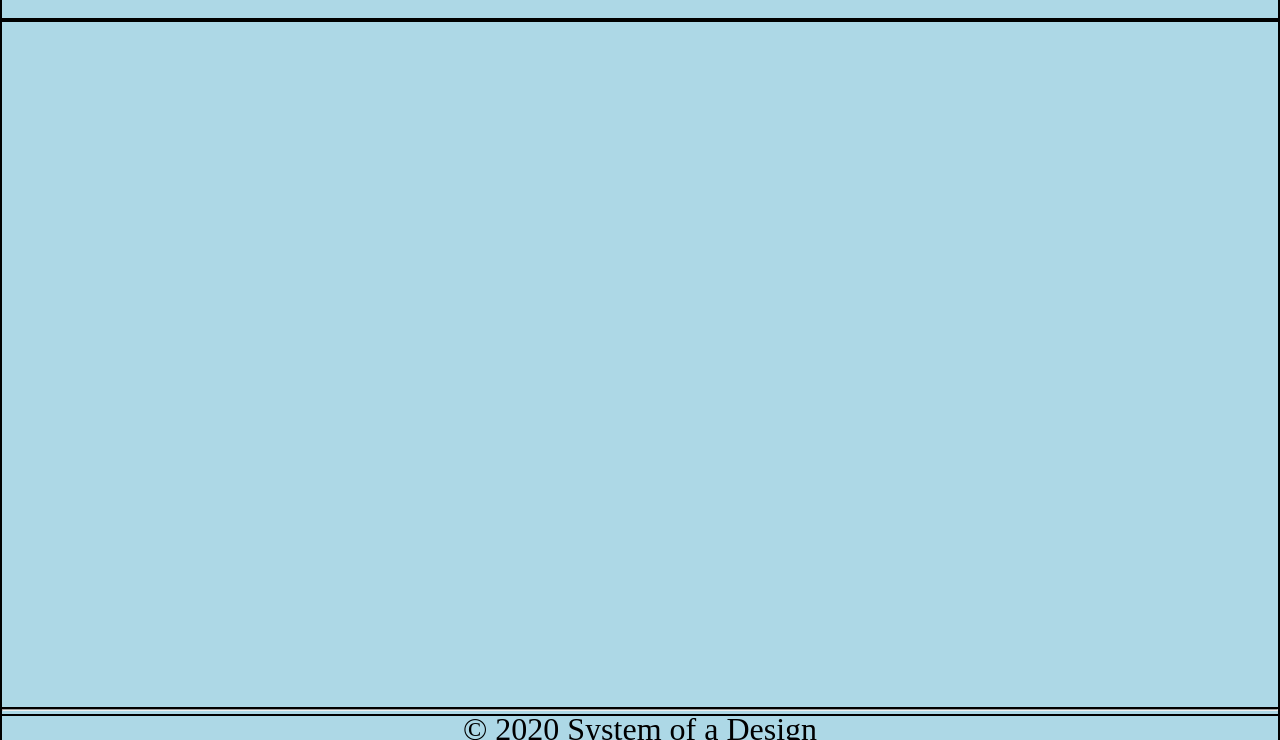
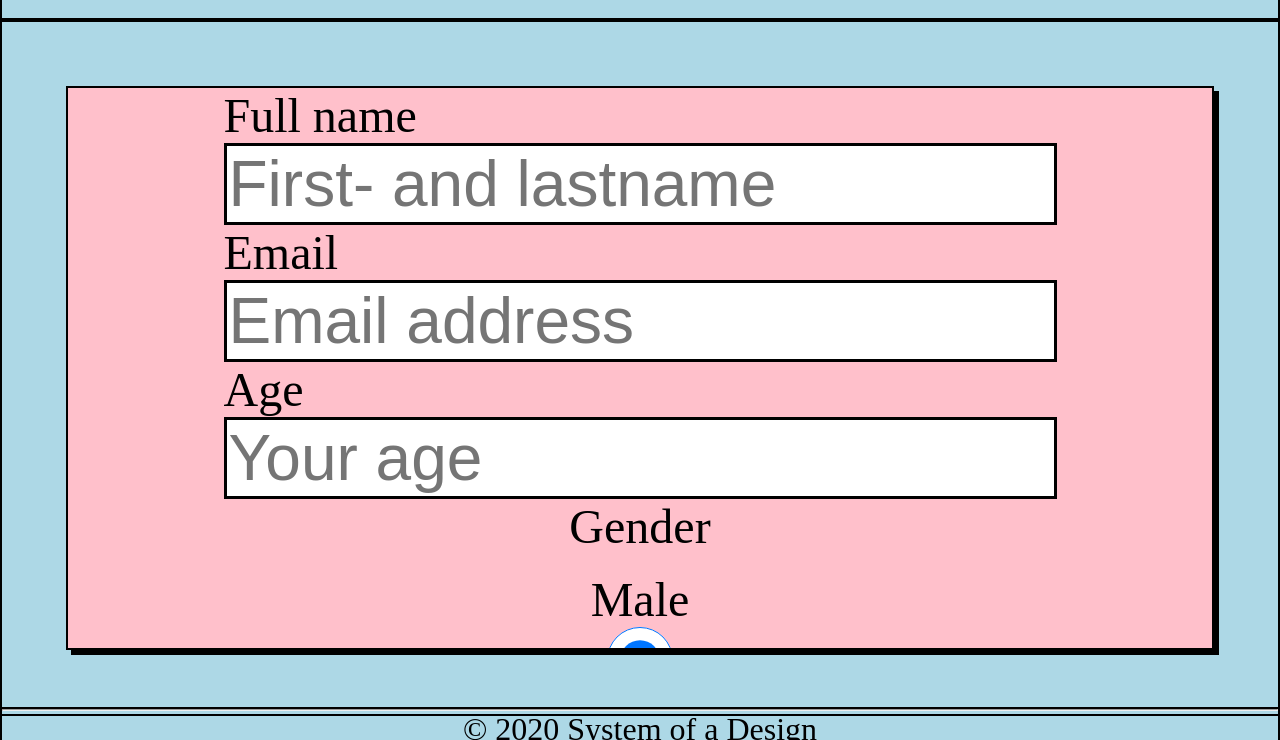
Before and after one commit to erno3194/System-of-a-Design, a website: page views/index.html in a window 1280 px wide. Both pictures are taken after a click on the element "SKAPA PROFIL". Shown: the part 60-800 px from the top of the page. Drawn offline with nearby package versions, Linux system fonts and the light colour scheme; files whose address does not match are found by name.

Commit message:
Started on profile creation

```diff
--- a/public/css/style.css
+++ b/public/css/style.css
@@ -93,3 +93,64 @@ footer{
     color: white;
     text-shadow: -1px 0 black, 0 1px black, 1px 0 black, 0 -1px black;
 }
+
+#skapaProfil{
+    display: none;
+    height: auto;
+    width: auto;
+    margin: 5%;
+    grid-row: 1 / span 2;
+    background-color: pink;
+    border: 2px solid black;
+    box-shadow: 5px 5px black;
+}
+
+#skapaProfilForm{
+    display: grid;
+    grid-template-rows: auto auto auto auto;
+    grid-tempale-coloums: auto;
+}
+
+#name{
+    height: auto;
+    grid-row: 1;
+}
+
+#email{
+    height: auto;
+    grid-row: 2;
+}
+
+#age{
+    height: auto;
+    grid-row: 3;
+}
+
+.inputField{
+    background-color:white;
+    height: 100%;
+    border: 3px solid black;
+}
+
+label{
+    font-size: 3em;
+}
+
+.inputField[type="text"], .inputField[type="email"]{
+    font-size: 4em;
+}
+
+.inputField[type="number"]{
+    font-size: 4em;
+}
+
+.inputField[type=radio]{
+    border: 0px;
+    width: 100%;
+    height: 5em;
+
+}
+#kön{
+    grid-row:4;
+    display:grid;
+}
--- a/public/js/javascript.js
+++ b/public/js/javascript.js
@@ -15,6 +15,8 @@ const vm = new Vue({
 	skapaProfil: function() {
 	    console.log("Click");
 	    this.hideButtons();
+	    var skapaProfil = document.getElementById("skapaProfil");
+	    skapaProfil.style.display = "block";
 	},
 	tillProfil: function() {
 	    console.log("Click");
--- a/views/index.html
+++ b/views/index.html
@@ -14,6 +14,30 @@
       <h1>HEADER</h1>
     </header>
     <main id="main">
+      <div id="skapaProfil">
+	<form id="skapaProfilForm">
+	  <p class="skapaProfilInput">
+	    <label for="name">Full name</label><br>
+	    <input type="text" id="name" class="inputField" required="required" placeholder="First- and lastname">
+	  </p>
+	  <p class="skapaProfilInput">
+	    <label for="email">Email</label><br>
+	    <input type="email" id="email" class="inputField" required="required" placeholder="Email address">
+	  </p>
+	  <p class="skapaProfilInput">
+	    <label for="age">Age</label><br>
+	    <input type="number" id="age" class="inputField" required="required" placeholder="Your age" min="18" mmax="100">
+	  </p>
+	  <p class="skapaProfilInput" id="kön">
+	    <label for="gender">Gender</label><br>
+	    <label for="male">Male</label>
+	    <input type="radio" name="gender" class="inputField" id="Male" checked="checked">
+	    <label for="female">Female</label>
+	    <input type="radio" name="gender" class="inputField" id="Female">
+	  </p>
+
+	</form>
+      </div>
       <div id="tillProfilButton" v-on:click="tillProfil">
 	<h2>LOGGA IN</h2>
       </div>
```
